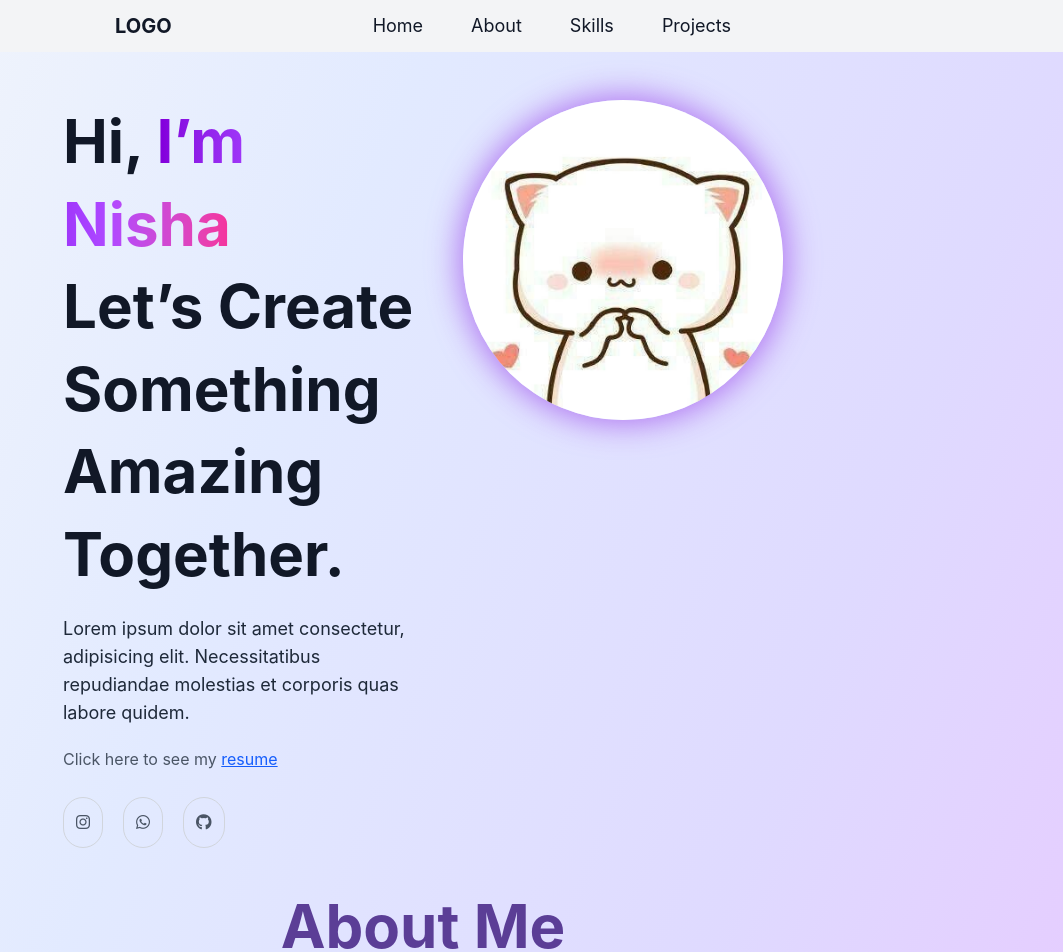
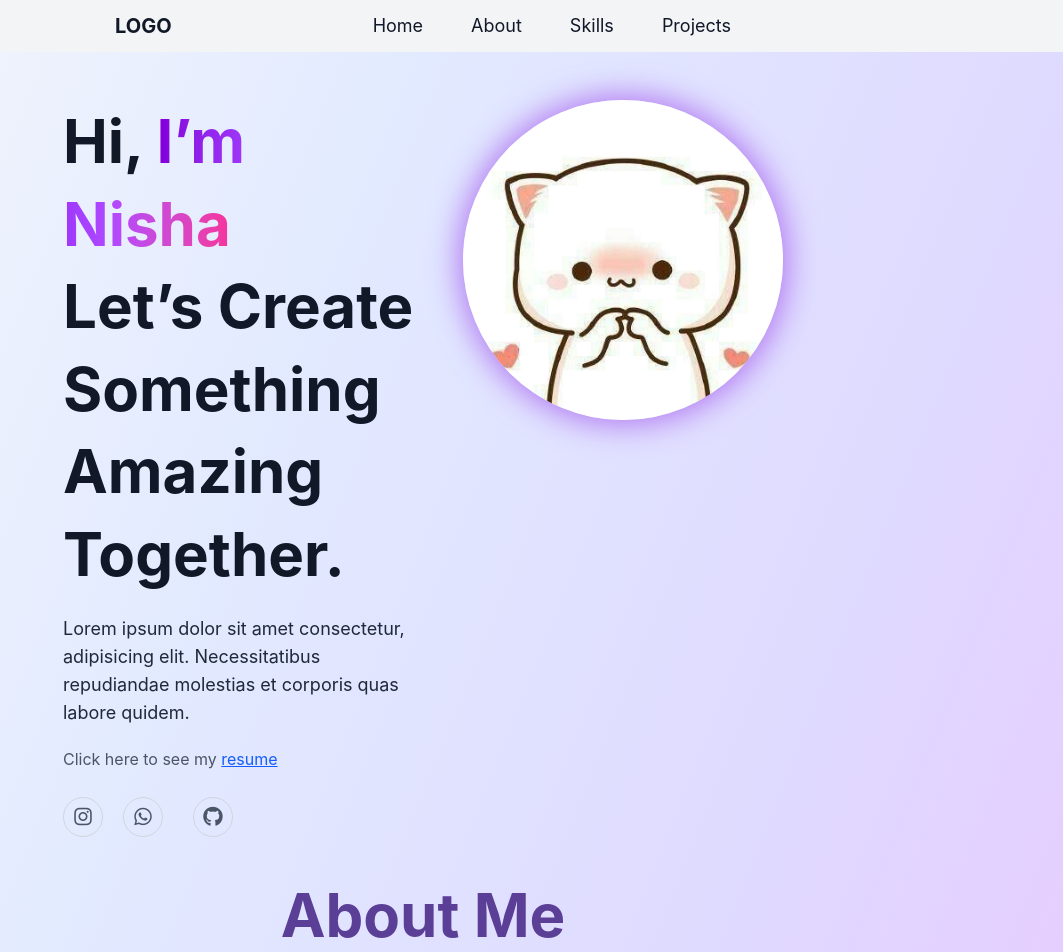
Before and after one commit to Nisha-2410/Portfolio, a React (Vite) app: page / in a window 1280 px wide. Shown: the top 952 px of the page, without its empty margins (217-1280 px from the left). Built offline with nearby package versions, Linux system fonts and the light colour scheme.

Commit message:
corrected visulas

```diff
--- a/src/components/About.jsx
+++ b/src/components/About.jsx
@@ -20,7 +20,7 @@ export function About() {
 
         {/* Card */}
         <motion.div
-          className="flex flex-col justify-center items-center mt-5 rounded-3xl w-fit max-w-4xl md:w-[60%] lg:w-[70%] h-auto mx-8"
+          className="flex flex-col justify-center items-center mt-5 rounded-3xl w-fit max-w-4xl md:w-[60%] lg:w-[70%] h-auto mx-3"
           style={{
             background: 'rgba(255, 255, 255, 0.85)',
             boxShadow: 'inset 0 0 15px 5px rgba(127, 112, 209, 0.6)',
@@ -33,7 +33,7 @@ export function About() {
         >
           {/* Paragraph Text */}
           <motion.div
-            className="w-11/12 md:w-[65%] lg:w-[75%] text-center mx-auto font-serif text-gray-800 text-lg mt-8"
+            className="w-[97%] text-sm md:w-[65%] lg:w-[75%] text-center mx-auto font-serif text-gray-800 md:text-lg mt-8"
             initial={{ opacity: 0, y: 30 }}
             whileInView={{ opacity: 1, y: 0 }}
             transition={{ duration: 0.8, delay: 0.4 }}
--- a/src/components/Hero.jsx
+++ b/src/components/Hero.jsx
@@ -70,19 +70,22 @@ const Hero = () => {
   target="_blank"
   rel="noopener noreferrer"
   aria-label="Instagram"
-              className="border text-gray-600 border-gray-300 p-3 rounded-full hover:scale-110 transition-transform duration-300"
+  className="border text-gray-600 border-gray-300 rounded-full hover:scale-110 transition-transform duration-300 flex items-center justify-center"
+  style={{ width: '40px', height: '40px' }}
 >
-              <i className="fa-brands fa-instagram"></i>
+  <i className="fa-brands fa-instagram text-xl"></i>
 </a>
+
 
 <a
   href="https://wa.me/yourphonenumber?text=Hello%20Nisha!"
   target="_blank"
   rel="noopener noreferrer"
   aria-label="WhatsApp"
-              className="border text-gray-600 border-gray-300 p-3 rounded-full hover:scale-110 transition-transform duration-300"
+  className="border text-gray-600 border-gray-300 rounded-full hover:scale-110 transition-transform duration-300 flex items-center justify-center"
+  style={{ width: '40px', height: '40px' }}
 >
-              <i className="fa-brands fa-whatsapp"></i>
+  <i className="fa-brands fa-whatsapp text-xl"></i>
 </a>
 
 <a
@@ -90,10 +93,12 @@ const Hero = () => {
   target="_blank"
   rel="noopener noreferrer"
   aria-label="GitHub"
-              className="border text-gray-600 border-gray-300 p-3 rounded-full hover:scale-110 transition-transform duration-300"
+  className="border text-gray-600 border-gray-300 rounded-full hover:scale-110 transition-transform duration-300 flex items-center justify-center"
+  style={{ width: '40px', height: '40px', marginLeft: '10px' }} // Optional margin for spacing
 >
-              <i className="fa-brands fa-github"></i>
+  <i className="fa-brands fa-github text-xl"></i>
 </a>
+
           </motion.div>
         </motion.div>
 
```
Lines whose indentation alone changed are shown as unchanged.
